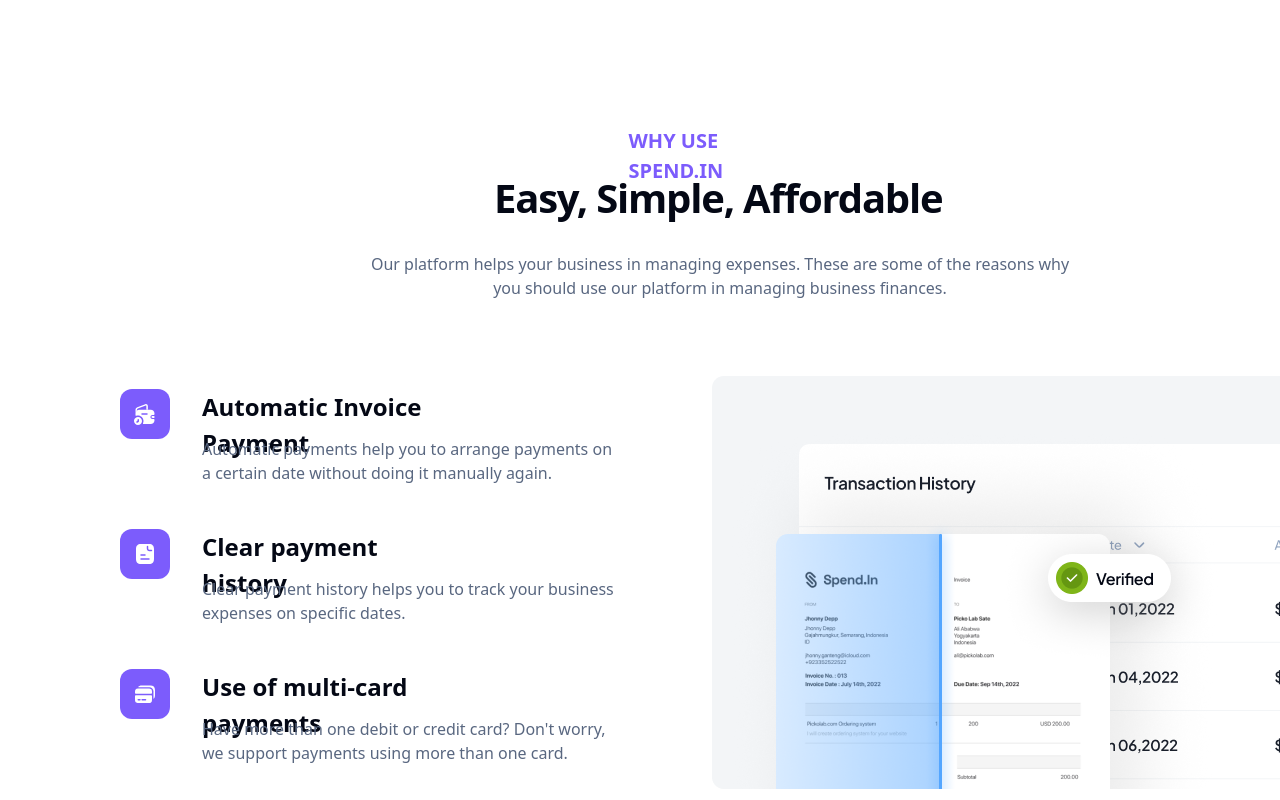
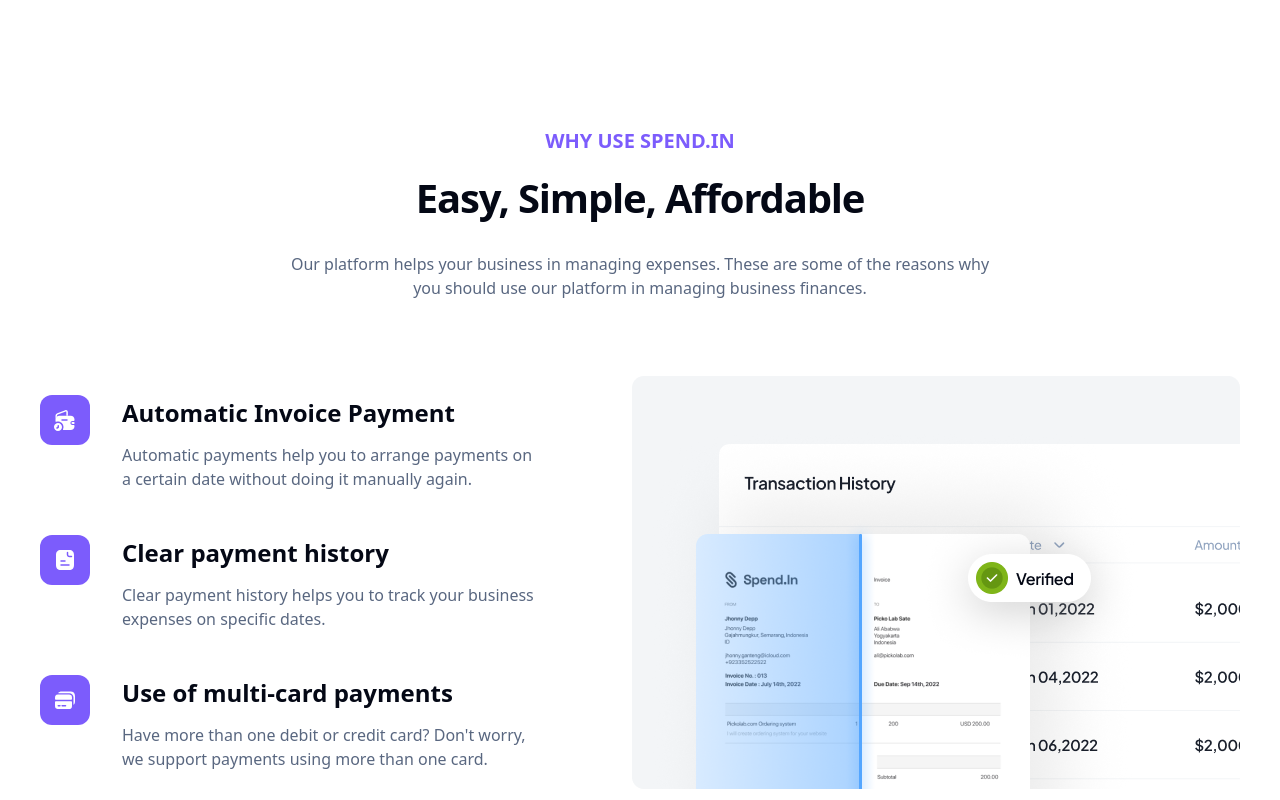
Before and after one commit to elonmelonm/spending-management-landing-page, a React (Vite) app: page / in a window 1280 px wide. Shown: the part 2060-2860 px from the top of the page. Built offline with nearby package versions, Linux system fonts and the light colour scheme.

Commit message:
fix second benefits section

```diff
--- a/src/components/BenefitsSecondSection.jsx
+++ b/src/components/BenefitsSecondSection.jsx
@@ -6,13 +6,14 @@
 
 const BenefitsSecondSection = () => {
     return (
-        <section className="w-[1440px] h-[903px] relative bg-white flex flex-col">
-            <div className="flex flex-col w-[712px] h-[186px] absolute items-center justify-center top-[120px] left-[364px] gap-6">
-                <div className="w-[452px] h-[102px] flex flex-col items-center justify-center  gap-3">
-                    <span className="w-[183px] h-[30px] text-primary-500 font-semibold text-[20px]">
+        <section className="w-full h-[903px] p-[120px] relative items-center bg-white flex flex-col">
+            <div className="flex flex-col items-center gap-16">
+                <div className="flex flex-col w-[712px] h-[186px] items-center justify-center gap-6">
+                    <div className="w-[550px] h-[102px] flex flex-col items-center justify-center  gap-3">
+                        <span className="w-full h-[30px] text-center text-primary-500 font-semibold text-[20px]">
                             WHY USE SPEND.IN
                         </span>
-                    <span className="w-[452px] h-[60px] text-secondary-900 font-bold text-[40px] tracking-[-0.03em]">
+                        <span className="w-full h-[60px] text-secondary-900 font-bold text-center text-[40px] tracking-[-0.03em]">
                             Easy, Simple, Affordable
                         </span>
                     </div>
@@ -20,20 +21,20 @@
                         Our platform helps your business in managing expenses. These are some of the reasons why you should use our platform in managing business finances.
                     </div>
                 </div>
-
-            <div className="flex flex-col w-[497px] h-[376px] absolute justify-center top-[383px] left-[120px] gap-11">
+                <div className="flex flex-row items-center gap-[95px]">
+                    <div className="flex flex-col w-[497px] h-[376px] justify-center gap-11">
                         <div className="flex w-[497px] h-[96px] gap-8">
                             <span>
                                 <svg width="50" height="50" viewBox="0 0 50 50" fill="none" xmlns="http://www.w3.org/2000/svg">
-                            <rect width="50" height="50" rx="12" fill="#7C5CFC"/>
-                            <path d="M18 28C17.06 28 16.19 28.33 15.5 28.88C14.58 29.61 14 30.74 14 32C14 34.21 15.79 36 18 36C19.01 36 19.93 35.62 20.64 35C21.47 34.27 22 33.2 22 32C22 29.79 20.21 28 18 28ZM19 32.25C19 32.51 18.86 32.76 18.64 32.89L17.39 33.64C17.27 33.72 17.13 33.75 17 33.75C16.75 33.75 16.5 33.62 16.36 33.39C16.15 33.03 16.26 32.57 16.62 32.36L17.51 31.83V30.75C17.5 30.34 17.84 30 18.25 30C18.66 30 19 30.34 19 30.75V32.25Z" fill="white"/>
-                            <path d="M27.85 16.95V20.75H26.35V16.95C26.35 16.68 26.11 16.55 25.95 16.55C25.9 16.55 25.85 16.56 25.8 16.58L17.87 19.57C17.34 19.77 17 20.27 17 20.84V21.51C16.09 22.19 15.5 23.28 15.5 24.51V20.84C15.5 19.65 16.23 18.59 17.34 18.17L25.28 15.17C25.5 15.09 25.73 15.05 25.95 15.05C26.95 15.05 27.85 15.86 27.85 16.95Z" fill="white"/>
-                            <path d="M34.5001 27.5V28.5C34.5001 28.77 34.2901 28.99 34.0101 29H32.5501C32.0201 29 31.5401 28.61 31.5001 28.09C31.4701 27.78 31.5901 27.49 31.7901 27.29C31.9701 27.1 32.2201 27 32.4901 27H34.0001C34.2901 27.01 34.5001 27.23 34.5001 27.5Z" fill="white"/>
-                            <path d="M32.48 25.95H33.5C34.05 25.95 34.5 25.5 34.5 24.95V24.51C34.5 22.44 32.81 20.75 30.74 20.75H19.26C18.41 20.75 17.63 21.03 17 21.51C16.09 22.19 15.5 23.28 15.5 24.51V26.29C15.5 26.67 15.9 26.91 16.26 26.79C16.82 26.6 17.41 26.5 18 26.5C21.03 26.5 23.5 28.97 23.5 32C23.5 32.72 23.31 33.51 23.01 34.21C22.85 34.57 23.1 35 23.49 35H30.74C32.81 35 34.5 33.31 34.5 31.24V31.05C34.5 30.5 34.05 30.05 33.5 30.05H32.63C31.67 30.05 30.75 29.46 30.5 28.53C30.3 27.77 30.54 27.03 31.04 26.55C31.41 26.17 31.92 25.95 32.48 25.95ZM27 25.75H22C21.59 25.75 21.25 25.41 21.25 25C21.25 24.59 21.59 24.25 22 24.25H27C27.41 24.25 27.75 24.59 27.75 25C27.75 25.41 27.41 25.75 27 25.75Z" fill="white"/>
+                                    <rect width="50" height="50" rx="12" fill="#7C5CFC" />
+                                    <path d="M18 28C17.06 28 16.19 28.33 15.5 28.88C14.58 29.61 14 30.74 14 32C14 34.21 15.79 36 18 36C19.01 36 19.93 35.62 20.64 35C21.47 34.27 22 33.2 22 32C22 29.79 20.21 28 18 28ZM19 32.25C19 32.51 18.86 32.76 18.64 32.89L17.39 33.64C17.27 33.72 17.13 33.75 17 33.75C16.75 33.75 16.5 33.62 16.36 33.39C16.15 33.03 16.26 32.57 16.62 32.36L17.51 31.83V30.75C17.5 30.34 17.84 30 18.25 30C18.66 30 19 30.34 19 30.75V32.25Z" fill="white" />
+                                    <path d="M27.85 16.95V20.75H26.35V16.95C26.35 16.68 26.11 16.55 25.95 16.55C25.9 16.55 25.85 16.56 25.8 16.58L17.87 19.57C17.34 19.77 17 20.27 17 20.84V21.51C16.09 22.19 15.5 23.28 15.5 24.51V20.84C15.5 19.65 16.23 18.59 17.34 18.17L25.28 15.17C25.5 15.09 25.73 15.05 25.95 15.05C26.95 15.05 27.85 15.86 27.85 16.95Z" fill="white" />
+                                    <path d="M34.5001 27.5V28.5C34.5001 28.77 34.2901 28.99 34.0101 29H32.5501C32.0201 29 31.5401 28.61 31.5001 28.09C31.4701 27.78 31.5901 27.49 31.7901 27.29C31.9701 27.1 32.2201 27 32.4901 27H34.0001C34.2901 27.01 34.5001 27.23 34.5001 27.5Z" fill="white" />
+                                    <path d="M32.48 25.95H33.5C34.05 25.95 34.5 25.5 34.5 24.95V24.51C34.5 22.44 32.81 20.75 30.74 20.75H19.26C18.41 20.75 17.63 21.03 17 21.51C16.09 22.19 15.5 23.28 15.5 24.51V26.29C15.5 26.67 15.9 26.91 16.26 26.79C16.82 26.6 17.41 26.5 18 26.5C21.03 26.5 23.5 28.97 23.5 32C23.5 32.72 23.31 33.51 23.01 34.21C22.85 34.57 23.1 35 23.49 35H30.74C32.81 35 34.5 33.31 34.5 31.24V31.05C34.5 30.5 34.05 30.05 33.5 30.05H32.63C31.67 30.05 30.75 29.46 30.5 28.53C30.3 27.77 30.54 27.03 31.04 26.55C31.41 26.17 31.92 25.95 32.48 25.95ZM27 25.75H22C21.59 25.75 21.25 25.41 21.25 25C21.25 24.59 21.59 24.25 22 24.25H27C27.41 24.25 27.75 24.59 27.75 25C27.75 25.41 27.41 25.75 27 25.75Z" fill="white" />
                                 </svg>
                             </span>
                             <div className="flex flex-col w-[415px] h-[96px] gap-3">
-                        <span className="w-[300px] h-[36px] text-secondary-900 text-[24px] font-semibold">
+                                <span className="w-full h-[36px] text-secondary-900 text-[24px] font-semibold">
                                     Automatic Invoice Payment
                                 </span>
                                 <span className="w-[415px] h-[48px] text-secondary-400 text-[16px]">
@@ -44,13 +45,13 @@
                         <div className="flex w-[497px] h-[96px] gap-8">
                             <span>
                                 <svg width="50" height="50" viewBox="0 0 50 50" fill="none" xmlns="http://www.w3.org/2000/svg">
-                            <rect width="50" height="50" rx="12" fill="#7C5CFC"/>
-                            <path d="M29 15H21C17.5 15 16 17 16 20V30C16 33 17.5 35 21 35H29C32.5 35 34 33 34 30V20C34 17 32.5 15 29 15ZM21 25.25H25C25.41 25.25 25.75 25.59 25.75 26C25.75 26.41 25.41 26.75 25 26.75H21C20.59 26.75 20.25 26.41 20.25 26C20.25 25.59 20.59 25.25 21 25.25ZM29 30.75H21C20.59 30.75 20.25 30.41 20.25 30C20.25 29.59 20.59 29.25 21 29.25H29C29.41 29.25 29.75 29.59 29.75 30C29.75 30.41 29.41 30.75 29 30.75ZM31.5 22.25H29.5C27.98 22.25 26.75 21.02 26.75 19.5V17.5C26.75 17.09 27.09 16.75 27.5 16.75C27.91 16.75 28.25 17.09 28.25 17.5V19.5C28.25 20.19 28.81 20.75 29.5 20.75H31.5C31.91 20.75 32.25 21.09 32.25 21.5C32.25 21.91 31.91 22.25 31.5 22.25Z" fill="white"/>
+                                    <rect width="50" height="50" rx="12" fill="#7C5CFC" />
+                                    <path d="M29 15H21C17.5 15 16 17 16 20V30C16 33 17.5 35 21 35H29C32.5 35 34 33 34 30V20C34 17 32.5 15 29 15ZM21 25.25H25C25.41 25.25 25.75 25.59 25.75 26C25.75 26.41 25.41 26.75 25 26.75H21C20.59 26.75 20.25 26.41 20.25 26C20.25 25.59 20.59 25.25 21 25.25ZM29 30.75H21C20.59 30.75 20.25 30.41 20.25 30C20.25 29.59 20.59 29.25 21 29.25H29C29.41 29.25 29.75 29.59 29.75 30C29.75 30.41 29.41 30.75 29 30.75ZM31.5 22.25H29.5C27.98 22.25 26.75 21.02 26.75 19.5V17.5C26.75 17.09 27.09 16.75 27.5 16.75C27.91 16.75 28.25 17.09 28.25 17.5V19.5C28.25 20.19 28.81 20.75 29.5 20.75H31.5C31.91 20.75 32.25 21.09 32.25 21.5C32.25 21.91 31.91 22.25 31.5 22.25Z" fill="white" />
                                 </svg>
 
                             </span>
                             <div className="flex flex-col w-[415px] h-[96px] gap-3">
-                        <span className="w-[240px] h-[36px] text-secondary-900 text-[24px] font-semibold">
+                                <span className="w-full h-[36px] text-secondary-900 text-[24px] font-semibold">
                                     Clear payment history
                                 </span>
                                 <span className="w-[415px] h-[48px] text-secondary-400 text-[16px]">
@@ -61,15 +62,15 @@
                         <div className="flex w-[497px] h-[96px] gap-8">
                             <span>
                                 <svg width="50" height="50" viewBox="0 0 50 50" fill="none" xmlns="http://www.w3.org/2000/svg">
-                            <rect width="50" height="50" rx="12" fill="#7C5CFC"/>
-                            <path d="M28.22 19.55H18.78C18.5 19.55 18.24 19.56 18 19.57C15.63 19.71 15 20.58 15 23.28V23.86C15 24.41 15.45 24.86 16 24.86H31C31.55 24.86 32 24.41 32 23.86V23.28C32 20.3 31.24 19.55 28.22 19.55Z" fill="white"/>
-                            <path d="M16 26.3601C15.45 26.3601 15 26.8101 15 27.3601V30.2701C15 33.2501 15.76 34.0001 18.78 34.0001H28.22C31.19 34.0001 31.97 33.2801 32 30.4301V27.3601C32 26.8101 31.55 26.3601 31 26.3601H16ZM19.96 31.5601H18.25C17.84 31.5601 17.5 31.2201 17.5 30.8101C17.5 30.4001 17.84 30.0601 18.25 30.0601H19.97C20.38 30.0601 20.72 30.4001 20.72 30.8101C20.72 31.2201 20.38 31.5601 19.96 31.5601ZM25.55 31.5601H22.11C21.7 31.5601 21.36 31.2201 21.36 30.8101C21.36 30.4001 21.7 30.0601 22.11 30.0601H25.55C25.96 30.0601 26.3 30.4001 26.3 30.8101C26.3 31.2201 25.97 31.5601 25.55 31.5601Z" fill="white"/>
-                            <path d="M35 26.3301V21.0901C35 17.9601 33.21 16.6001 30.51 16.6001H21.58C20.82 16.6001 20.14 16.7101 19.54 16.9401C19.07 17.1101 18.65 17.3601 18.31 17.6901C18.13 17.8601 18.27 18.1401 18.53 18.1401H29.4C31.65 18.1401 33.47 19.9601 33.47 22.2101V29.3801C33.47 29.6301 33.74 29.7701 33.92 29.5901C34.61 28.8601 35 27.7901 35 26.3301Z" fill="white"/>
+                                    <rect width="50" height="50" rx="12" fill="#7C5CFC" />
+                                    <path d="M28.22 19.55H18.78C18.5 19.55 18.24 19.56 18 19.57C15.63 19.71 15 20.58 15 23.28V23.86C15 24.41 15.45 24.86 16 24.86H31C31.55 24.86 32 24.41 32 23.86V23.28C32 20.3 31.24 19.55 28.22 19.55Z" fill="white" />
+                                    <path d="M16 26.3601C15.45 26.3601 15 26.8101 15 27.3601V30.2701C15 33.2501 15.76 34.0001 18.78 34.0001H28.22C31.19 34.0001 31.97 33.2801 32 30.4301V27.3601C32 26.8101 31.55 26.3601 31 26.3601H16ZM19.96 31.5601H18.25C17.84 31.5601 17.5 31.2201 17.5 30.8101C17.5 30.4001 17.84 30.0601 18.25 30.0601H19.97C20.38 30.0601 20.72 30.4001 20.72 30.8101C20.72 31.2201 20.38 31.5601 19.96 31.5601ZM25.55 31.5601H22.11C21.7 31.5601 21.36 31.2201 21.36 30.8101C21.36 30.4001 21.7 30.0601 22.11 30.0601H25.55C25.96 30.0601 26.3 30.4001 26.3 30.8101C26.3 31.2201 25.97 31.5601 25.55 31.5601Z" fill="white" />
+                                    <path d="M35 26.3301V21.0901C35 17.9601 33.21 16.6001 30.51 16.6001H21.58C20.82 16.6001 20.14 16.7101 19.54 16.9401C19.07 17.1101 18.65 17.3601 18.31 17.6901C18.13 17.8601 18.27 18.1401 18.53 18.1401H29.4C31.65 18.1401 33.47 19.9601 33.47 22.2101V29.3801C33.47 29.6301 33.74 29.7701 33.92 29.5901C34.61 28.8601 35 27.7901 35 26.3301Z" fill="white" />
                                 </svg>
 
                             </span>
                             <div className="flex flex-col w-[415px] h-[96px] gap-3">
-                        <span className="w-[305px] h-[36px] text-secondary-900 text-[24px] font-semibold">
+                                <span className="w-full h-[36px] text-secondary-900 text-[24px] font-semibold">
                                     Use of multi-card payments
                                 </span>
                                 <span className="w-[415px] h-[48px] text-secondary-400 text-[16px]">
@@ -78,9 +79,10 @@
                             </div>
                         </div>
                     </div>
-
-            <div className="w-[608px] h-[413px] absolute top-[370px] left-[712px] rounded-[12px]">
+                    <div className="w-[608px] h-[413px] rounded-[12px]">
                         <img src={Content} alt="" />
+                    </div>
+                </div>
             </div>
         </section>
     );
```
Lines whose indentation alone changed are shown as unchanged.
